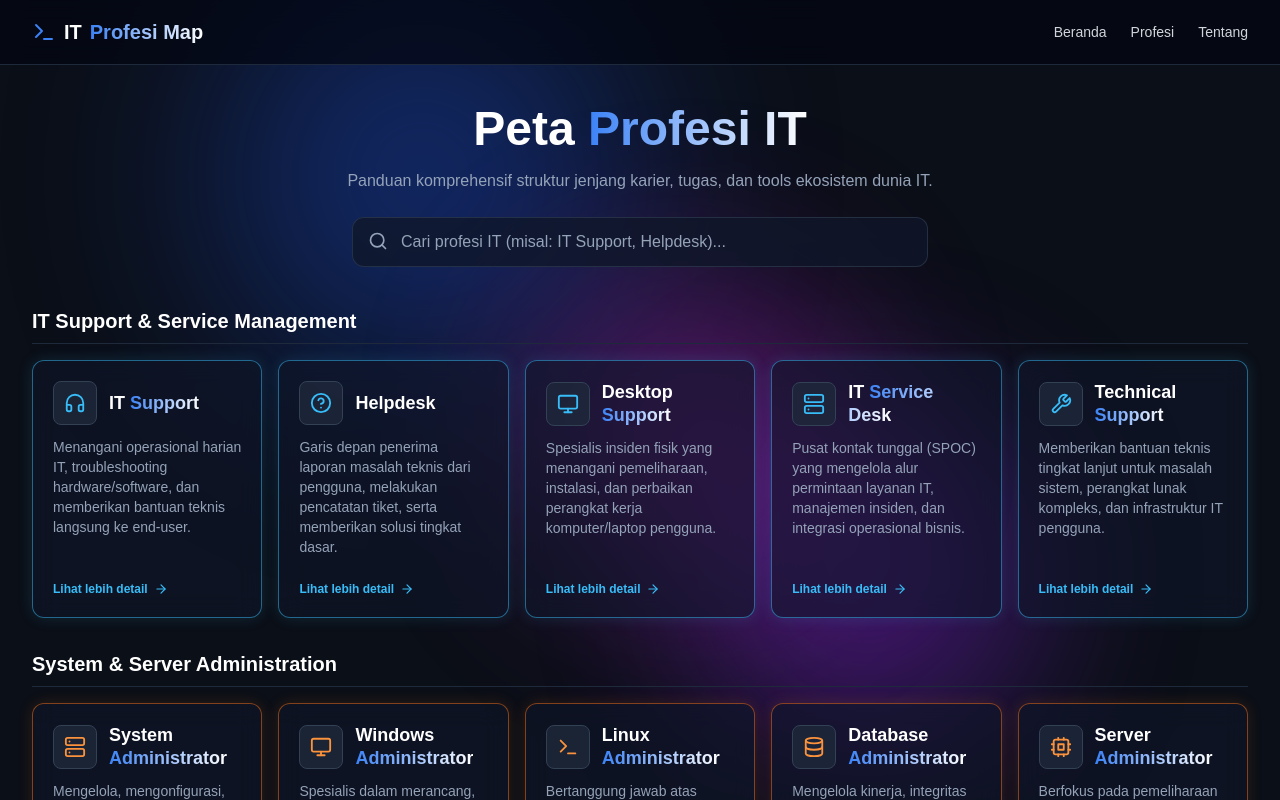
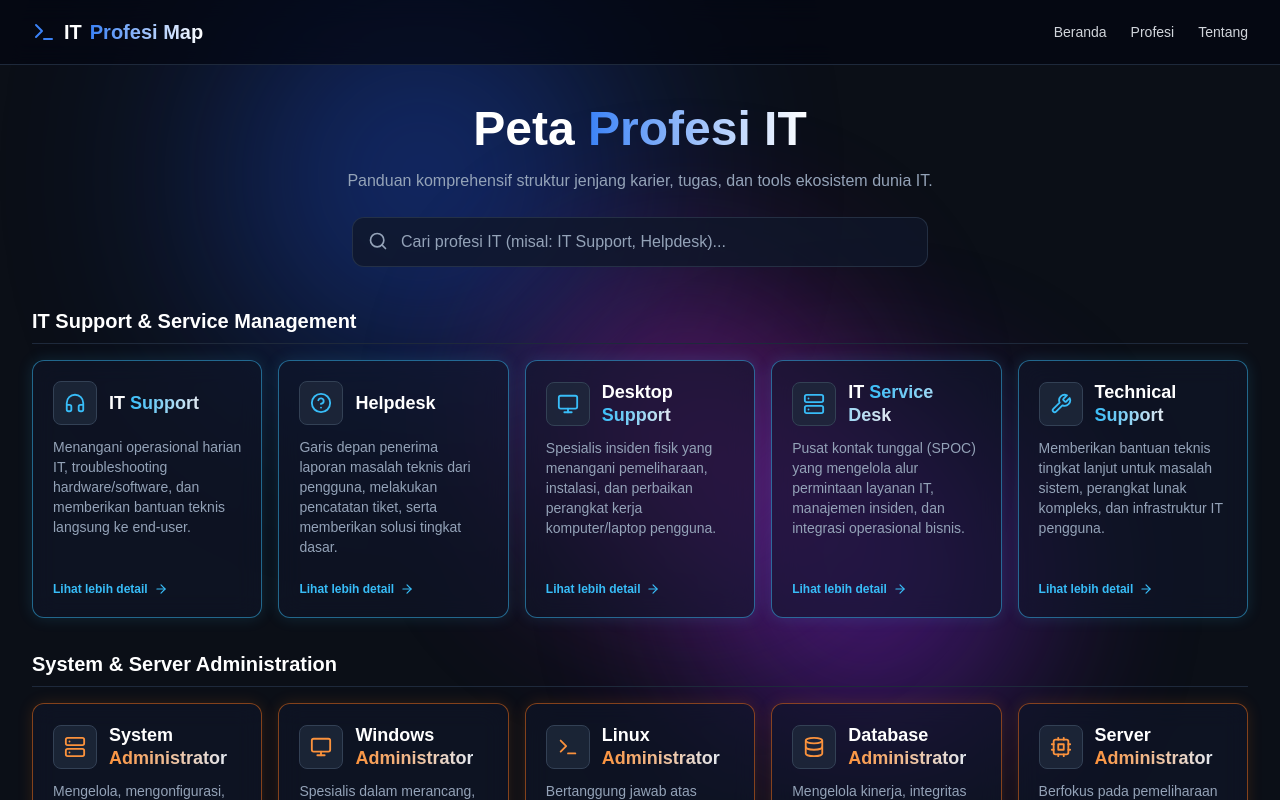
Before and after one commit to zero-route/IT-TechMap, a Next.js app: page / in a window 1280 px wide. Shown: the top 800 px of the page. Built offline with nearby package versions, Linux system fonts and the light colour scheme.

Commit message:
update CardProfesi.jsx

```diff
--- a/src/components/common/CardProfesi.jsx
+++ b/src/components/common/CardProfesi.jsx
@@ -36,31 +36,40 @@ export default function CardProfesi({ profesi, borderColor, bgColor, shadowGlow
 
   let accentTextColor = "text-sky-400";
   let accentHoverColor = "hover:text-sky-300";
+  let gradientTitleClass = "from-sky-400 to-slate-200";
 
   if (isOrange) {
     accentTextColor = "text-orange-400";
     accentHoverColor = "hover:text-orange-300";
+    gradientTitleClass = "from-orange-400 to-slate-200";
   } else if (isAmber) {
     accentTextColor = "text-amber-400";
     accentHoverColor = "hover:text-amber-300";
+    gradientTitleClass = "from-amber-400 to-slate-200";
   } else if (isRose) {
     accentTextColor = "text-rose-400";
     accentHoverColor = "hover:text-rose-300";
+    gradientTitleClass = "from-rose-400 to-slate-200";
   } else if (isPurple) {
     accentTextColor = "text-purple-400";
     accentHoverColor = "hover:text-purple-300";
+    gradientTitleClass = "from-purple-400 to-slate-200";
   } else if (isFuchsia) {
     accentTextColor = "text-fuchsia-400";
     accentHoverColor = "hover:text-fuchsia-300";
+    gradientTitleClass = "from-fuchsia-400 to-slate-200";
   } else if (isEmerald) {
     accentTextColor = "text-emerald-400";
     accentHoverColor = "hover:text-emerald-300";
+    gradientTitleClass = "from-emerald-400 to-slate-200";
   } else if (isPink) {
     accentTextColor = "text-pink-400";
     accentHoverColor = "hover:text-pink-300";
+    gradientTitleClass = "from-pink-400 to-slate-200";
   } else if (isRed) {
     accentTextColor = "text-red-400";
     accentHoverColor = "hover:text-red-300";
+    gradientTitleClass = "from-red-400 to-slate-200";
   }
 
   return (
@@ -72,7 +81,11 @@ export default function CardProfesi({ profesi, borderColor, bgColor, shadowGlow
           </div>
           <h3 className="text-lg font-bold leading-tight">
             <span className="text-white">{firstWord} </span>
-            <span className="gradient-text">{restWords}</span>
+            {restWords && (
+              <span className={`bg-gradient-to-r ${gradientTitleClass} bg-clip-text text-transparent`}>
+                {restWords}
+              </span>
+            )}
           </h3>
         </div>
 
```
